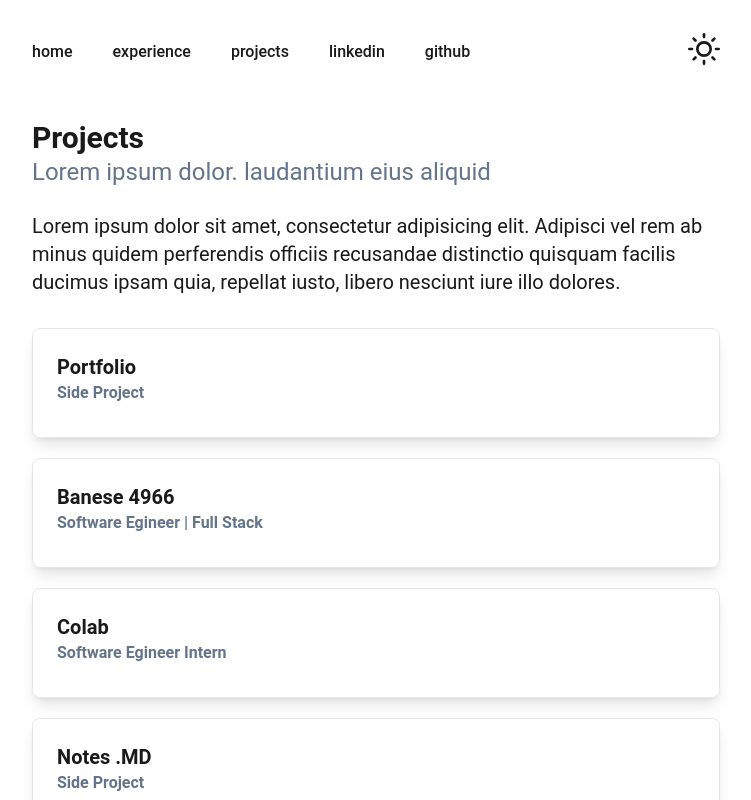
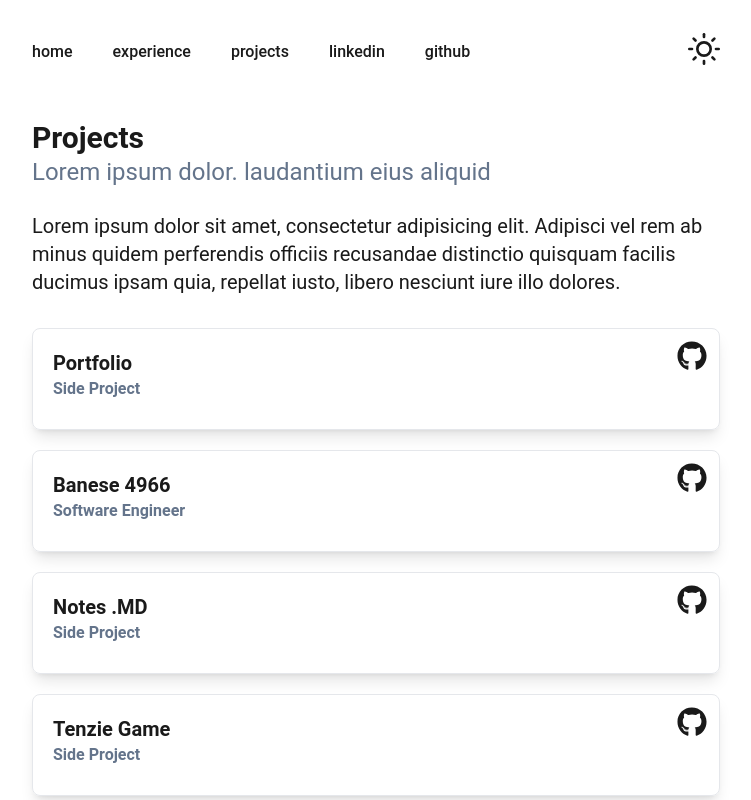
Before and after one commit to JulioPeixoto/juliopeixoto.info, a Next.js app: page /projects in a window 1280 px wide. Shown: the top 800 px of the page, without its empty margins (264-1015 px from the left). Built offline with nearby package versions, Linux system fonts and the light colour scheme.

Commit message:
Melhorias no componente projeto, criação de pastas para constants criação das frases

```diff
--- a/app/ui/Experience.tsx
+++ b/app/ui/Experience.tsx
@@ -2,7 +2,7 @@
 
 import React, { useState } from "react";
 import { motion } from "framer-motion";
-import { EXP } from "@/app/utils/exp";
+import { EXP } from "@/app/utils/constants/constantsExperience";
 import styles from "@/app/styles/ui/experience.module.scss";
 
 export default function Experience() {
@@ -75,8 +75,8 @@ export default function Experience() {
               initial="closed"
               className="overflow-hidden"
             >
-              <p className="text-sm mt-2">{item.details.text.map((paragraph, id) => (
-                <p key={id} className="mb-2">{paragraph}</p>
+              <p className=" mt-2">{item.details.text.map((paragraph, id) => (
+                <p key={id} className="mb-1">{paragraph}</p>
               ))}</p>
               <div className={styles["stack-icons"]}>
                 {item.details.stack.map((IconComponent, idx) => (
--- a/app/ui/Footer.tsx
+++ b/app/ui/Footer.tsx
@@ -1,5 +1,5 @@
 import React from "react";
-import { SOCIAL } from "@/app/utils/constants";
+import { SOCIAL } from "@/app/utils/constants/constantsSocial";
 
 const Footer: React.FC = () => {
   return (
--- a/app/ui/Projects.tsx
+++ b/app/ui/Projects.tsx
@@ -2,7 +2,8 @@
 
 import React, { useState } from "react";
 import { motion } from "framer-motion";
-import { Proj } from "@/app/utils/projects";
+import { Proj } from "@/app/utils/constants/constantsProjects";
+import { FaGithub } from "react-icons/fa";
 
 export default function Projects() {
   const [hoveredIndex, setHoveredIndex] = useState<number | null>(null);
@@ -38,8 +39,18 @@ export default function Projects() {
             key={index}
             onMouseEnter={() => setHoveredIndex(index)}
             onMouseLeave={() => setHoveredIndex(null)}
-            className="cursor-pointer p-6 border border-gray-200 rounded-lg shadow-lg hover:shadow-xl transition-shadow duration-300"
+            className="relative cursor-pointer p-5 border border-gray-200 rounded-lg shadow-lg hover:shadow-xl transition-shadow duration-300"
           >
+            {/* Ícone GitHub no topo direito */}
+            <a
+              href={project.href}
+              target="_blank"
+              className="absolute top-3 right-3"
+              aria-label="GitHub Link"
+            >
+              <FaGithub size={30} className=" hover:text-gray-500" />
+            </a>
+
             <h3 className="text-xl font-semibold">{project.name}</h3>
             <p className="text-slate-500 font-semibold mb-2">{project.position}</p>
 
@@ -50,11 +61,11 @@ export default function Projects() {
               initial="closed"
               className="overflow-hidden"
             >
-            <img
-              src={project.img}
-              alt={`${project.name} image`}
-              className="w-full h-96 object-cover rounded-md mb-4"
-            />
+              <img
+                src={project.img}
+                alt={`${project.name} image`}
+                className="w-full h-96 object-cover rounded-md mb-4"
+              />
               <div className="text-sm">
                 {project.details.describe.map((paragraph, idx) => (
                   <p key={idx} className="mb-2 text-lg">{paragraph}</p>
--- a/app/utils/exp.ts
+++ b/app/utils/constants/constantsExperience.ts
@@ -19,11 +19,8 @@ export const EXP = [
     date: "Dezembro 2023 → Presente",
     details: {
       text: [
-        `Lorem ipsum dolor sit amet, consectetur adipisicing elit. Lorem ipsum dolor sit amet, consectetur adipisicing elit.
-        Lorem ipsum dolor sit amet, consectetur adipisicing elit.
-        Lorem ipsum dolor sit amet, consectetur adipisicing elit.`,
-        `Lorem ipsum dolor sit amet, consectetur adipisicing elit.
-        Lorem ipsum dolor sit amet, consectetur adipisicing elit. `,
+        `Experiência no Banco do Estado de Sergipe como Software Engineer no time de Dados e IA.
+        Desenvolvendo SaaS internos com Inteligência Artificial utilizando Modelos de linguagem de IA Generativa.`,
       ],
       stack: [
         FaJsSquare,
@@ -45,9 +42,8 @@ export const EXP = [
     date: "Janeiro 2023 → Dezembro 2023",
     details: {
       text: [
-        `Lorem impsum dolor sit amet, consectetur adipisicing elit. Lorem impsum dolor sit amet, consectetur adipisicing elit.
-        Lorem ipsum dolor sit amet, consectetur adipisicing elit.Lorem ipsum dolor sit amet, consectetur adipisicing elit.`,
-        `Lorem impsum dolor sit amet, consectetur adipisicing elit. Lorem impsum dolor sit amet, consectetur adipisicing elit.`,
+        `Estágio na Colaborativa como Desenvolvedor, trabalhando na equipe de desenvolvimento de software
+        criando novas features e realizando manutenção no sistema interno da empresa.`,
       ],
       stack: [
         FaJsSquare,
--- /dev/null
+++ b/app/utils/constants/constantsProjects.ts
@@ -0,0 +1,117 @@
+import { RiNextjsFill } from "react-icons/ri";
+import { DiDjango } from "react-icons/di";
+
+import {
+  FaJsSquare,
+  FaPython,
+  FaDocker,
+  FaReact,
+  FaGithub,
+  FaDiscord,
+} from "react-icons/fa";
+
+import {
+  SiMongodb,
+  SiGooglecloud,
+  SiMicrosoftazure,
+  SiTypescript,
+  SiMysql,
+  SiOpenai,
+  SiFlask,
+} from "react-icons/si";
+
+export const Proj = [
+  {
+    img: "/Projects/Portfolio.png",
+    name: "Portfolio",
+    position: "Side Project",
+    href: "/",
+    details: {
+      describe: [
+        `Desenvolvido com Typescript, NextJS, ReactJS e deploy feito na Azure`,
+      ],
+      stack: [SiTypescript, RiNextjsFill, FaReact, SiMicrosoftazure],
+    },
+  },
+  {
+    img: "/Projects/BaneseHome.png",
+    name: "Banese 4966",
+    position: "Software Engineer",
+    href: "https://github.com/JulioRaf4/banese-4966",
+    details: {
+      describe: [
+        `Serviço interno do Banco do Estado de Sergipe (Banese) para
+        geração de dados fictícios para provisionamento e análise de crédito
+        utilizando Inteligência Artificial.`,
+      ],
+      stack: [FaJsSquare, FaPython, DiDjango, FaDocker, SiMongodb, SiMysql],
+    },
+  },
+  {
+    img: "/Projects/Notes.png",
+    name: "Notes .MD",
+    position: "Side Project",
+    href: "https://github.com/JulioRaf4/notes-project",
+    details: {
+      describe: [
+        `Projeto criado para armazenar e compartilhar anotações em formato .MD
+        Com preview do markdown.`,
+        `Desenvolvido com Typescript, ReactJS e deploy feito no GitHub Pages`,
+      ],
+      stack: [SiTypescript, FaReact, FaGithub],
+    },
+  },
+  {
+    img: "/Projects/TenzieGame.png",
+    name: "Tenzie Game",
+    position: "Side Project",
+    href: "https://github.com/JulioRaf4/tenzies-game",
+    details: {
+      describe: [
+        `Projeto criado durante o curso ReactJS do Scrimba.`,
+        `Desenvolvido com Typescript, ReactJS e deploy feito na Github Pages`,
+      ],
+      stack: [SiTypescript, FaReact, FaGithub],
+    },
+  },
+  {
+    img: "/Projects/Notes.png",
+    name: "ChatGPT on Discord",
+    position: "Side Project",
+    href: "https://github.com/JulioRaf4/chatgptondiscord2",
+    details: {
+      describe: [
+        `Projeto criado para interagir com o ChatGPT da OpenAI via chat no Discord.`,
+        `Desenvolvido com Python e OpenAI API`,
+      ],
+      stack: [FaPython, SiOpenai, FaGithub, FaDiscord],
+    },
+  },
+  {
+    img: "/Projects/Notes.png",
+    name: "Web Menu",
+    position: "Software Engineer Intern",
+    href: "/",
+    details: {
+      describe: [
+        `Projeto criado para desenvolver skills em Back-End com Python`,
+        `Desenvolvido com Python com Flask, JavaScript.`,
+      ],
+      stack: [FaJsSquare, FaPython, SiFlask, FaGithub],
+    },
+  },
+  {
+    img: "/Projects/Notes.png",
+    name: "Colab",
+    position: "Software Engineer Intern",
+    href: "/",
+    details: {
+      describe: [
+        `Craiação de novas features e manutenção do sistema interno da empresa.`,
+        `Criação parcial do sistema de Autorização e Autenticação. Feature de
+        agenda interativa de colaborades.`,
+      ],
+      stack: [FaJsSquare, FaPython, DiDjango, SiGooglecloud, FaDocker, SiMysql],
+    },
+  },
+];
--- a/app/utils/projects.ts
+++ /dev/null
@@ -1,115 +0,0 @@
-import { RiNextjsFill } from "react-icons/ri";
-import { DiDjango } from "react-icons/di";
-
-import {
-  FaJsSquare,
-  FaPython,
-  FaDocker,
-  FaReact,
-  FaGithub,
-  FaDiscord,
-} from "react-icons/fa";
-
-import {
-  SiMongodb,
-  SiGooglecloud,
-  SiMicrosoftazure,
-  SiTypescript,
-  SiMysql,
-  SiOpenai,
-  SiFlask,
-} from "react-icons/si";
-
-export const Proj = [
-  {
-    img: "/Projects/Portfolio.png",
-    name: "Portfolio",
-    position: "Side Project",
-    href: "/",
-    details: {
-      describe: [
-        `Meu proprio portfolio criado para ...`,
-        `Desenvolvido com Typescript, NextJS, ReactJS e deploy feito na Azure`,
-      ],
-      stack: [SiTypescript, RiNextjsFill, FaReact, SiMicrosoftazure],
-    },
-  },
-  {
-    img: "/Projects/Notes.png",
-    name: "Banese 4966",
-    position: "Software Egineer | Full Stack",
-    href: "/",
-    details: {
-      describe: [
-        `Meu proprio portfolio criado para ...`,
-        `Desenvolvido com Typescript, NextJS, ReactJS e deploy feito na Azure`,
-      ],
-      stack: [FaJsSquare, FaPython, DiDjango, FaDocker, SiMongodb, SiMysql],
-    },
-  },
-  {
-    img: "/Projects/Notes.png",
-    name: "Colab",
-    position: "Software Egineer Intern",
-    href: "/",
-    details: {
-      describe: [
-        `Meu proprio portfolio criado para ...`,
-        `Desenvolvido com Typescript, NextJS, ReactJS e deploy feito na Azure`,
-      ],
-      stack: [FaJsSquare, FaPython, DiDjango, SiGooglecloud, FaDocker, SiMysql],
-    },
-  },
-  {
-    img: "/Projects/Notes.png",
-    name: "Notes .MD",
-    position: "Side Project",
-    href: "/",
-    details: {
-      describe: [
-        `Meu proprio portfolio criado para ...`,
-        `Desenvolvido com Typescript, NextJS, ReactJS e deploy feito na Azure`,
-      ],
-      stack: [SiTypescript, FaReact, FaGithub],
-    },
-  },
-  {
-    img: "/Projects/Notes.png",
-    name: "Tenzie Game",
-    position: "Side Project",
-    href: "/",
-    details: {
-      describe: [
-        `Meu proprio portfolio criado para ...`,
-        `Desenvolvido com Typescript, NextJS, ReactJS e deploy feito na Azure`,
-      ],
-      stack: [SiTypescript, FaReact, FaGithub],
-    },
-  },
-  {
-    img: "/Projects/Notes.png",
-    name: "ChatGPT on Discord",
-    position: "Side Project",
-    href: "/",
-    details: {
-      describe: [
-        `Meu proprio portfolio criado para ...`,
-        `Desenvolvido com Typescript, NextJS, ReactJS e deploy feito na Azure`,
-      ],
-      stack: [FaPython, SiOpenai, FaGithub, FaDiscord],
-    },
-  },
-  {
-    img: "/Projects/Notes.png",
-    name: "Web Menu",
-    position: "Software Egineer Intern",
-    href: "/",
-    details: {
-      describe: [
-        `Meu proprio portfolio criado para ...`,
-        `Desenvolvido com Typescript, NextJS, ReactJS e deploy feito na Azure`,
-      ],
-      stack: [FaJsSquare, FaPython, SiFlask, FaGithub],
-    },
-  },
-];
```
Also changed, not shown: app/utils/constants/constantsSocial.ts (renamed from app/utils/constants.ts), app/utils/framerMotionConfig.ts (added), public/Projects/BaneseHome.png (added), public/Projects/TenzieGame.png (added).
